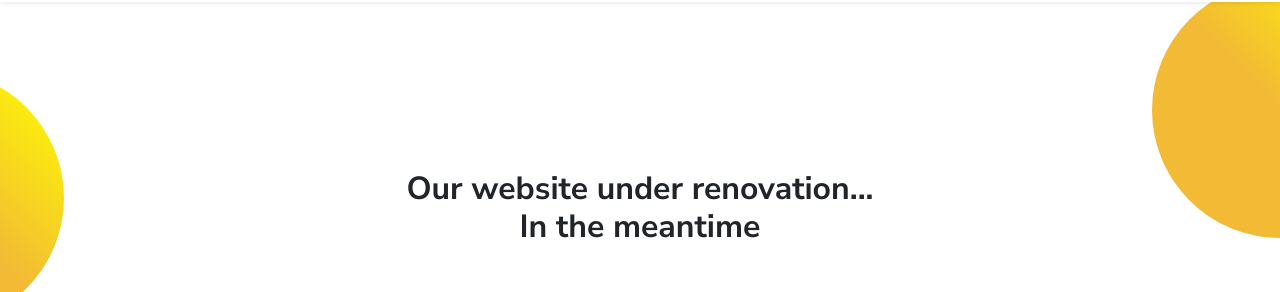
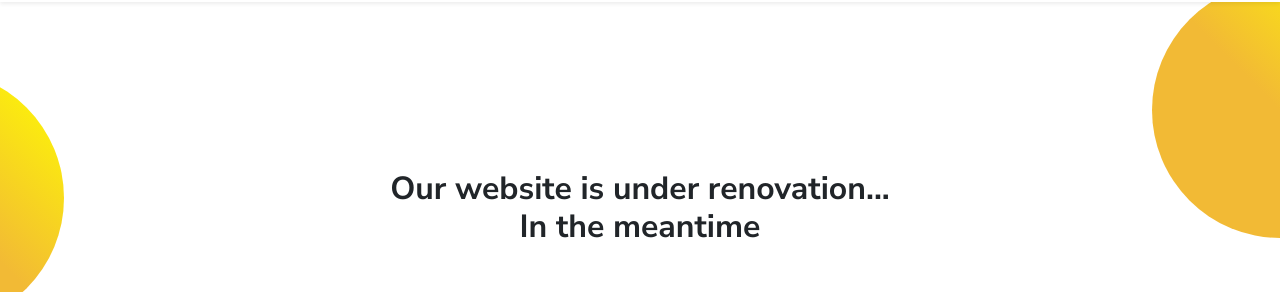
Before and after one commit to ahmedyasserays/Orizon, a plain HTML site: page index.html in a window 1280 px wide. Shown: the part 88-380 px from the top of the page. Drawn offline with Linux system fonts and the light colour scheme.

Commit message:
Update index.html

```diff
--- a/index.html
+++ b/index.html
@@ -67,7 +67,7 @@
       <div class="container">
         <div class="head text-center">
           <div class="my-4" style="padding-top: 15vh;">
-            <h2 class="marker marker-center">Our website under renovation... <br/> In the meantime</h2>
+            <h2 class="marker marker-center">Our website is under renovation... <br/> In the meantime</h2>
           </div>
           <a href="https://www.instagram.com/orizon.qa/" class="btn btn-primary" style="cursor: pointer;">Visit our Instagram <i class="fab fa-instagram"></i></a>
         </div>
```
